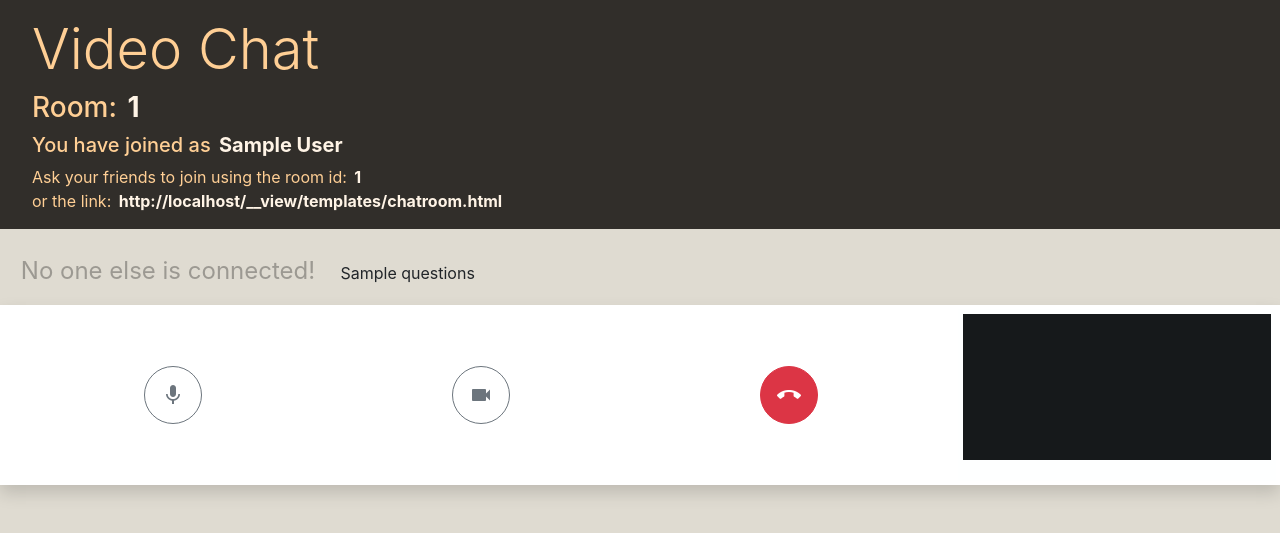
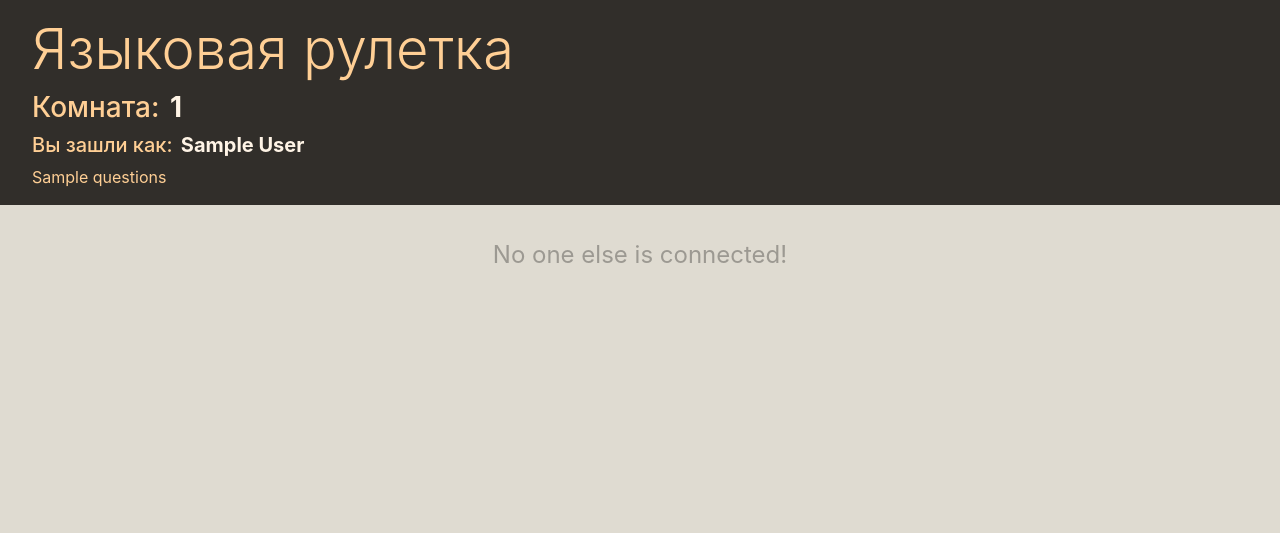
Before and after one commit to Aldiyar58/VideoChat, a Flask app: template templates/chatroom.html in a window 1280 px wide. Shown: the top 533 px of the page. Run offline with Flask 3, Linux system fonts and the light colour scheme; the template is opened without the code that fills it: most values are stand-ins (such as "Sample title", 1, 10 or a date in 2020); some libraries are stand-ins or nearby versions.

Commit message:
move a q on header

```diff
--- a/templates/chatroom.html
+++ b/templates/chatroom.html
@@ -41,19 +41,18 @@
 <body>
 
     <div class="heading mb-4">
-        <h1 class="display-4">Video Chat</h1>
+        <h1 class="display-4">Языковая рулетка</h1>
         <div class="room-info">
-            <h3>Room: <span class="heading-mark">{{room_id}}</span></h3>
-            <h5>You have joined as <span class="heading-mark">{{display_name}}</span></h5>
-            <div>Ask your friends to join using the room id: <span class="heading-mark">{{room_id}}</span></div>
-            <div id="room_link"></div>
+            <h3>Комната: <span class="heading-mark">{{room_id}}</span></h3>
+            <h5>Вы зашли как: <span class="heading-mark">{{display_name}}</span></h5>
+            <div id="questions" class="">{{questions}}</div>
         </div>
     </div>
 
     <div class="container-fluid px-0 mx-0">
 
-            <div id="video_grid" class="video-grid" style="display: inline; width: 70%"></div>
-            <div id="questions" class="" style="display: inline; width: 25%">{{questions}}</div>
+        <div id="video_grid" class="video-grid"></div>
+
 
         <div id="control_box" class="row control-box shadow">
             <div class="col-7 col-md-8 col-lg-9 d-flex justify-content-around align-items-center button-box">
```
